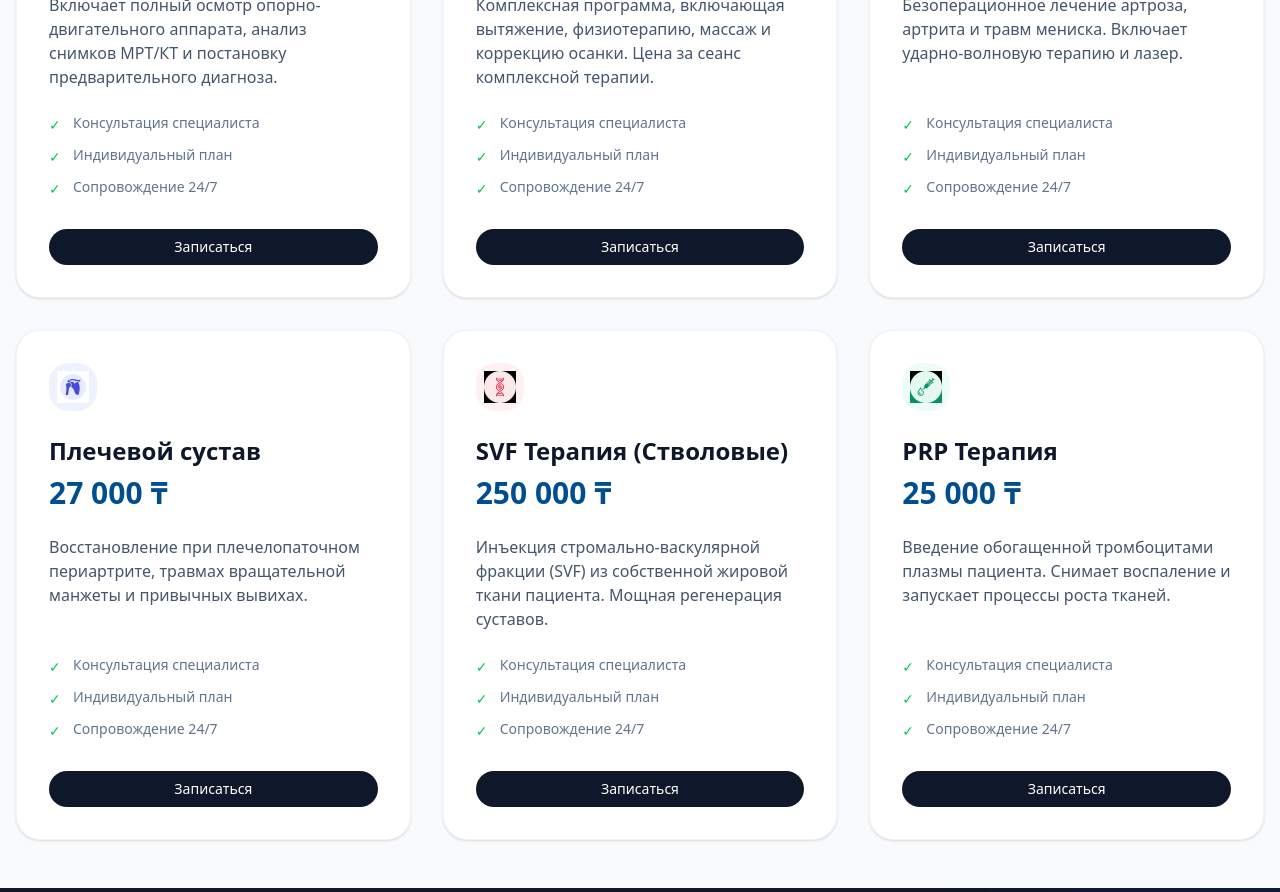
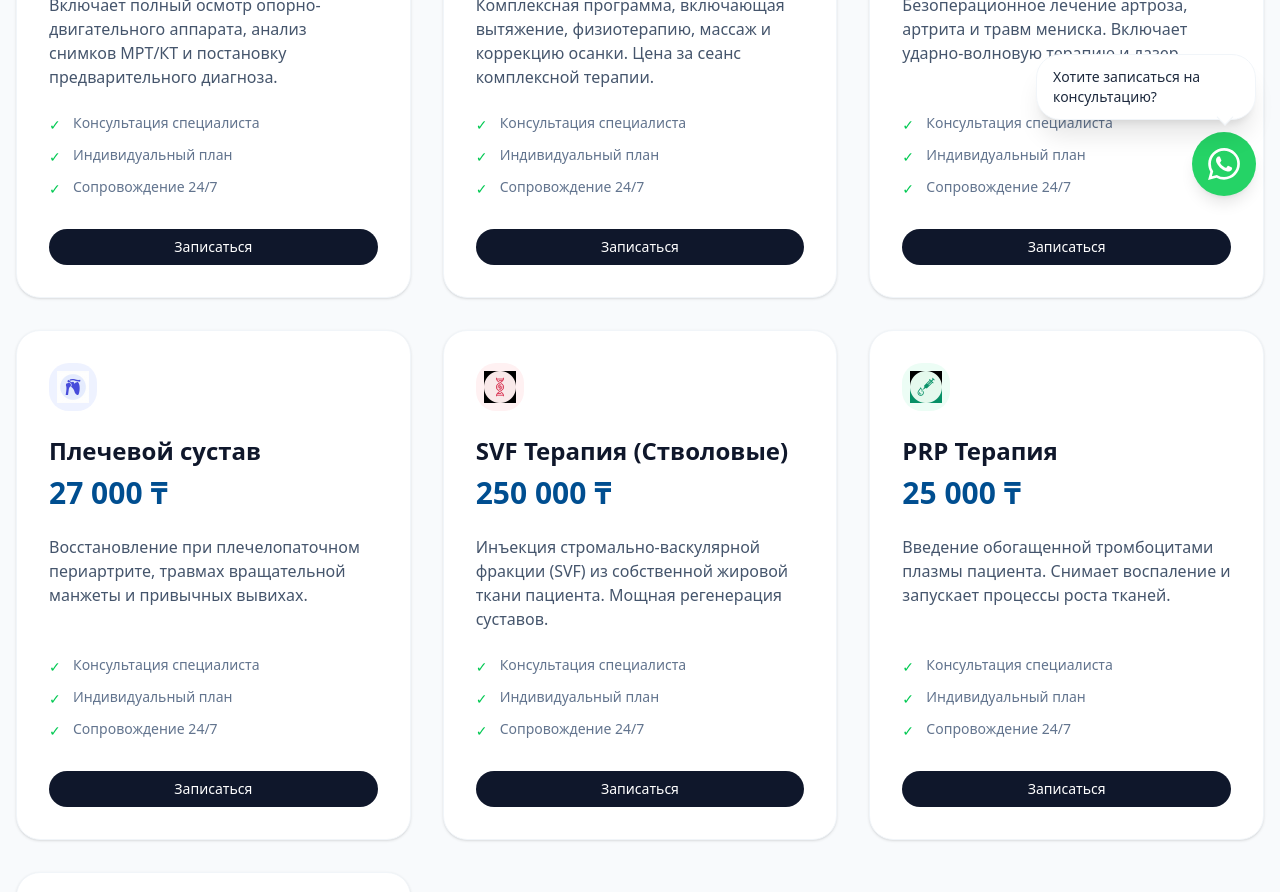
Before and after one commit to zhumabekmadi4-coder/medsak_web, a Next.js app: page /ru/pricing in a window 1280 px wide. Shown: the part 580-1472 px from the top of the page. Built offline with nearby package versions, Linux system fonts and the light colour scheme.

Commit message:
Add WhatsApp button and Ultrasound service (RU/KZ)

```diff
--- a/app/[locale]/layout.tsx
+++ b/app/[locale]/layout.tsx
@@ -5,6 +5,7 @@
 import { Inter } from "next/font/google";
 import "../globals.css";
 import { cn } from "@/lib/utils";
+import { WhatsAppButton } from "@/components/WhatsAppButton";
 
 const inter = Inter({
     subsets: ["latin", "cyrillic"],
@@ -84,6 +85,7 @@
 
                 <NextIntlClientProvider messages={messages}>
                     {children}
+                    <WhatsAppButton />
                 </NextIntlClientProvider>
             </body>
         </html>
--- /dev/null
+++ b/components/WhatsAppButton.tsx
@@ -0,0 +1,68 @@
+"use client";
+
+import { useState, useEffect } from "react";
+import { motion, AnimatePresence } from "framer-motion";
+import { useTranslations } from "next-intl";
+
+export const WhatsAppButton = () => {
+    const t = useTranslations("whatsapp");
+    const [showTooltip, setShowTooltip] = useState(false);
+
+    useEffect(() => {
+        // Initial delay before showing tooltip
+        const initialTimer = setTimeout(() => {
+            setShowTooltip(true);
+            // Hide after 6 seconds
+            setTimeout(() => setShowTooltip(false), 6000);
+        }, 3000);
+
+        // Then show it every 30 seconds
+        const interval = setInterval(() => {
+            setShowTooltip(true);
+            setTimeout(() => setShowTooltip(false), 6000);
+        }, 30000);
+
+        return () => {
+            clearInterval(interval);
+            clearTimeout(initialTimer);
+        };
+    }, []);
+
+    return (
+        <div className="fixed bottom-6 right-6 z-50 flex flex-col items-end gap-2 isolate">
+            <AnimatePresence>
+                {showTooltip && (
+                    <motion.div
+                        initial={{ opacity: 0, y: 10, scale: 0.9 }}
+                        animate={{ opacity: 1, y: 0, scale: 1 }}
+                        exit={{ opacity: 0, y: 10, scale: 0.9 }}
+                        className="bg-white text-slate-800 px-4 py-3 rounded-2xl shadow-xl border border-slate-100 max-w-[220px] text-sm font-medium relative mb-1 pointer-events-none"
+                    >
+                        {t("tooltip")}
+                        <div className="absolute -bottom-1 right-6 w-3 h-3 bg-white transform rotate-45 border-b border-r border-slate-100"></div>
+                    </motion.div>
+                )}
+            </AnimatePresence>
+
+            <a
+                href="https://wa.me/77760202140"
+                target="_blank"
+                rel="noopener noreferrer"
+                className="bg-[#25D366] hover:bg-[#20bd5a] text-white p-3.5 md:p-4 rounded-full shadow-lg hover:shadow-2xl transition-all duration-300 transform hover:scale-105 active:scale-95 flex items-center justify-center group"
+                onMouseEnter={() => setShowTooltip(true)}
+                onMouseLeave={() => setShowTooltip(false)}
+                aria-label="Contact us on WhatsApp"
+            >
+                <svg
+                    viewBox="0 0 24 24"
+                    width="32"
+                    height="32"
+                    fill="currentColor"
+                    className="w-7 h-7 md:w-8 md:h-8"
+                >
+                    <path d="M17.472 14.382c-.297-.149-1.758-.867-2.03-.967-.273-.099-.471-.148-.67.15-.197.297-.767.966-.94 1.164-.173.199-.347.223-.644.075-.297-.15-1.255-.463-2.39-1.475-.883-.788-1.48-1.761-1.653-2.059-.173-.297-.018-.458.13-.606.134-.133.298-.347.446-.52.149-.174.198-.298.298-.497.099-.198.05-.371-.025-.52-.075-.149-.669-1.612-.916-2.207-.242-.579-.487-.5-.669-.51-.173-.008-.371-.008-.57-.008-.198 0-.52.074-.792.372-.272.297-1.04 1.016-1.04 2.479 0 1.462 1.065 2.875 1.213 3.074.149.198 2.096 3.2 5.077 4.487.709.306 1.262.489 1.694.625.712.227 1.36.195 1.871.118.571-.085 1.758-.719 2.006-1.413.248-.694.248-1.289.173-1.413-.074-.124-.272-.198-.57-.347m-5.421 7.403h-.004a9.87 9.87 0 01-5.031-1.378l-.361-.214-3.741.982.998-3.648-.235-.374a9.86 9.86 0 01-1.51-5.26c.001-5.45 4.436-9.884 9.888-9.884 2.64 0 5.122 1.03 6.988 2.898a9.825 9.825 0 012.893 6.994c-.003 5.45-4.437 9.884-9.885 9.884m8.413-18.297A11.815 11.815 0 0012.05 0C5.495 0 .16 5.335.157 11.892c0 2.096.547 4.142 1.588 5.945L.057 24l6.305-1.654a11.882 11.882 0 005.683 1.448h.005c6.554 0 11.89-5.335 11.893-11.893a11.821 11.821 0 00-3.48-8.413Z" />
+                </svg>
+            </a>
+        </div>
+    );
+};
--- a/data/services.ts
+++ b/data/services.ts
@@ -72,5 +72,17 @@
         color: "text-emerald-600",
         bg: "bg-emerald-50",
         featured: false
+    },
+    {
+        id: "ultrasound",
+        title: "УЗИ суставов",
+        price: "7 000 ₸",
+        rawPrice: 7000,
+        desc: "Точная диагностика состояния суставов и связок.",
+        fullDesc: "Ультразвуковое исследование суставов (УЗИ). Позволяет увидеть воспаление, жидкость, разрывы связок и состояние хряща без облучения.",
+        iconPath: "/icons/ultrasound.png",
+        color: "text-sky-600",
+        bg: "bg-sky-50",
+        featured: false
     }
 ];
--- a/messages/kk.json
+++ b/messages/kk.json
@@ -83,7 +83,15 @@
             "title": "PRP терапиясы",
             "desc": "Жазылуды жылдамдату үшін буындарды плазмалифтинг.",
             "fullDesc": "Тромбоциттерге байытылған науқас плазмасын енгізу. Қабынуды жояды және тіндердің өсу процестерін іске қосады."
+        },
+        "ultrasound": {
+            "title": "УДЗ (УЗИ) буындар",
+            "desc": "Буындар мен байламдардың жай-күйін нақты диагностикалау.",
+            "fullDesc": "Буындарды ультрадыбыстық зерттеу (УДЗ). Қабынуды, сұйықтықты, байламдардың үзілуін және шеміршектің жай-күйін сәулеленусіз көруге мүмкіндік береді."
         }
+    },
+    "whatsapp": {
+        "tooltip": "Маманға жазылғыңыз келе ме?"
     },
     "doctors_data": {
         "ruslan": {
--- a/messages/ru.json
+++ b/messages/ru.json
@@ -83,7 +83,15 @@
             "title": "PRP Терапия",
             "desc": "Плазмолифтинг суставов для ускорения заживления.",
             "fullDesc": "Введение обогащенной тромбоцитами плазмы пациента. Снимает воспаление и запускает процессы роста тканей."
+        },
+        "ultrasound": {
+            "title": "УЗИ суставов",
+            "desc": "Точная диагностика состояния суставов и связок.",
+            "fullDesc": "Ультразвуковое исследование суставов (УЗИ). Позволяет увидеть воспаление, жидкость, разрывы связок и состояние хряща без облучения."
         }
+    },
+    "whatsapp": {
+        "tooltip": "Хотите записаться на консультацию?"
     },
     "doctors_data": {
         "ruslan": {
```
Also changed, not shown: public/icons/ultrasound.png (added).
